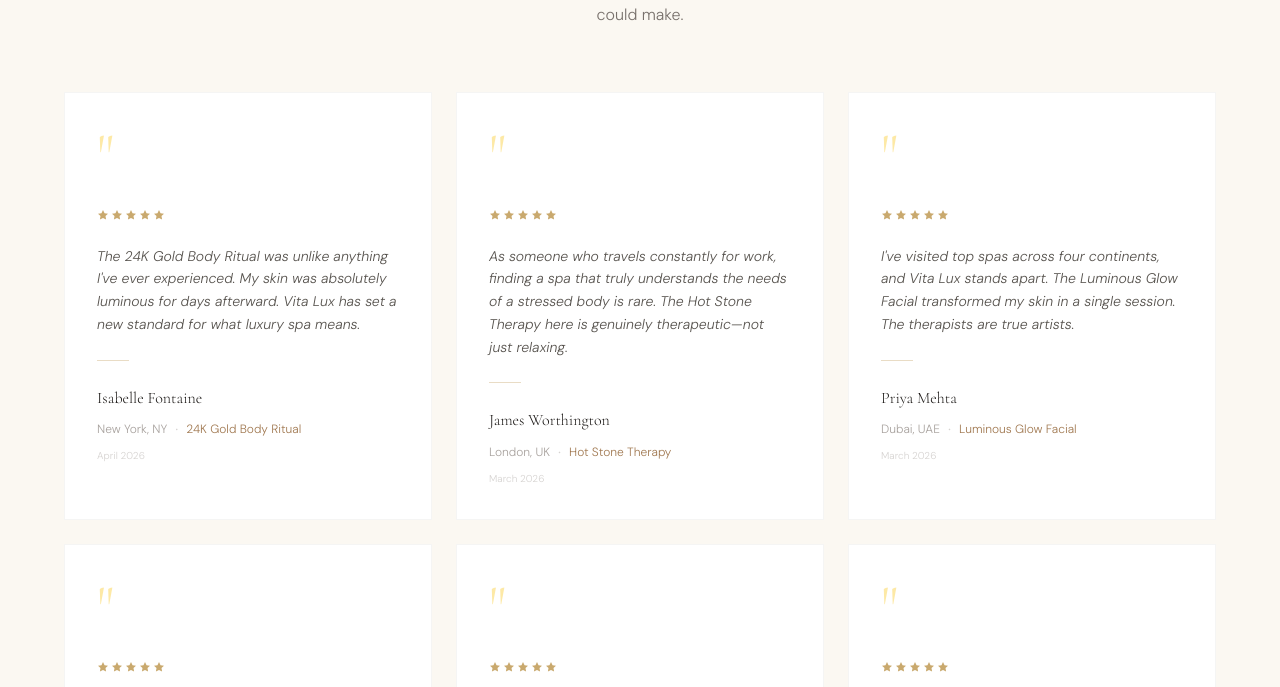
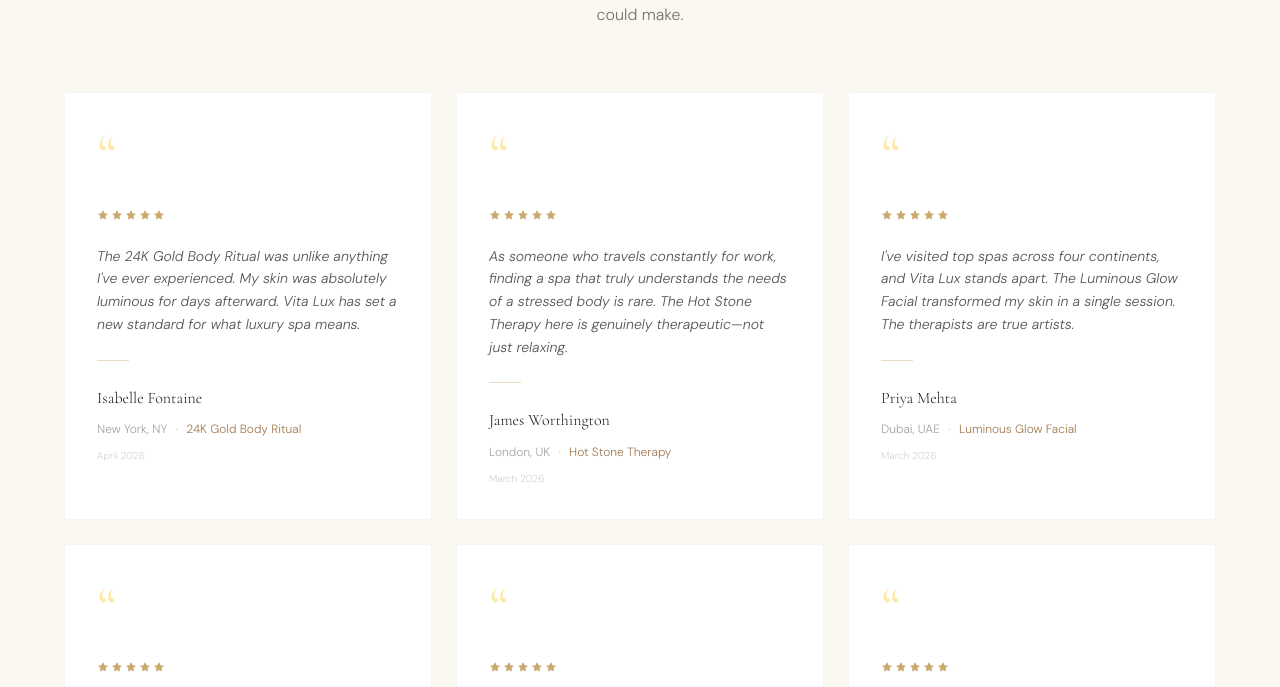
Before and after one commit to Moazzem-Bhuiyan/Vita-Lux-Health-, a Next.js app: page / in a window 1280 px wide. Shown: the part 2441-3128 px from the top of the page. Built offline with nearby package versions, Linux system fonts and the light colour scheme; a web font is replaced by a local one.

Commit message:
fix lint err

```diff
--- a/src/sections/home/Testimonials/index.tsx
+++ b/src/sections/home/Testimonials/index.tsx
@@ -7,7 +7,7 @@ function TestimonialCard({ testimonial }: { testimonial: Testimonial }) {
   return (
     <article className="bg-white border border-stone-100 p-8 space-y-6 hover:border-gold-500/20 hover:shadow-luxury transition-all duration-400 group">
       {/* Quote mark */}
-      <div className="font-serif text-6xl text-gold-300/50 leading-none select-none">"</div>
+      <div className="font-serif text-6xl text-gold-300/50 leading-none select-none">“</div>
 
       {/* Stars */}
       <StarRating rating={testimonial.rating} size="sm" />
```
